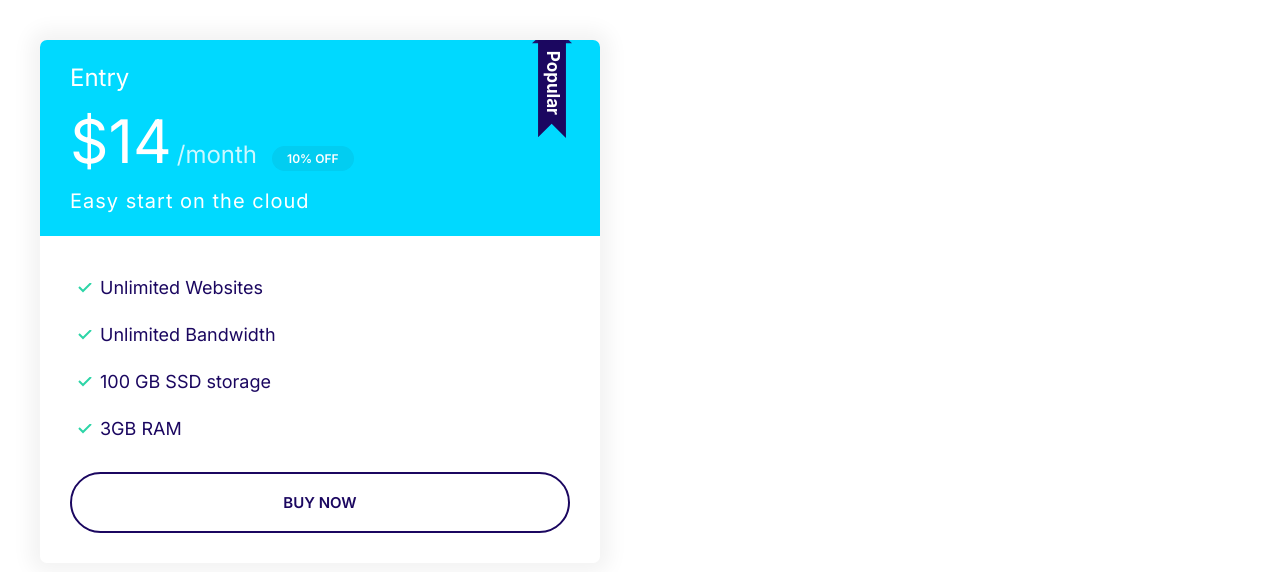
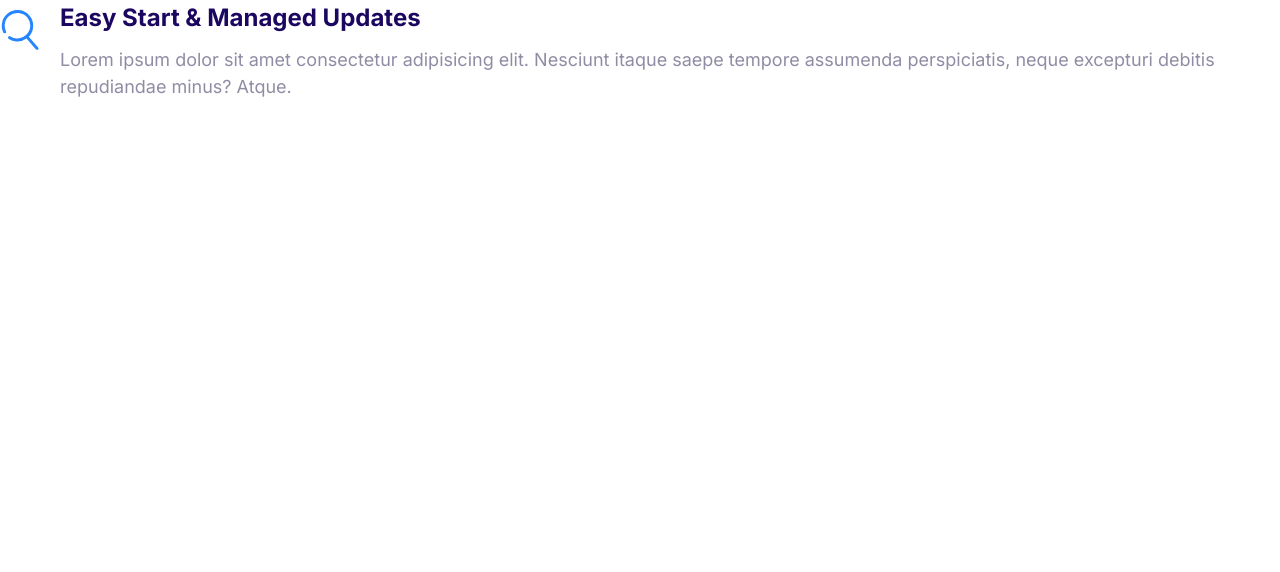
Before and after one commit to omarmonrealdev/htmlCssProject1, a plain HTML site: page index.html in a window 1280 px wide. Drawn offline with Linux system fonts and the light colour scheme.

Commit message:
Creation of media component

```diff
--- a/css/styles.css
+++ b/css/styles.css
@@ -359,3 +359,20 @@ a {
     }
 
 }
+
+/* Media */
+.media {
+    display: flex;
+}
+
+.media__title {
+    margin-top: 0;
+}
+
+.media__body {
+    margin: 0 2rem;
+}
+
+.media__image {
+    margin-top: 1rem;
+}
--- a/index.html
+++ b/index.html
@@ -15,27 +15,19 @@
     <link rel="stylesheet" href="css/styles.css" />
   </head>
   <body>
-    <!-- div con styles temporal para ir viendo la implementacion de nuestros planes -->
-    <div style="width: 50%; padding: 4rem">
-      <div class="plan plan--popular">
-        <div class="card card--secondary">
-          <header class="card__header">
-            <h3 class="plan__name">Entry</h3>
-            <span class="plan__price">$14</span>
-            <span class="plan__billing-cycle">/month</span>
-            <span class="badge badge--secondary badge--small">10% OFF</span>
-            <span class="plan__description">Easy start on the cloud</span>
-          </header>
-          <div class="card__body">
-            <ul class="list list--tick">
-              <li class="list__item">Unlimited Websites</li>
-              <li class="list__item">Unlimited Bandwidth</li>
-              <li class="list__item">100 GB SSD storage</li>
-              <li class="list__item">3GB RAM</li>
-            </ul>
-            <button class="btn btn--outline btn--block">Buy Now</button>
-          </div>
-        </div>
+    <div class="media">
+      <div class="media__image">
+        <svg class="icon icon--primary">
+          <use xlink:href="images/sprite.svg#search"></use>
+        </svg>
+      </div>
+      <div class="media__body">
+        <h3 class="media__title">Easy Start & Managed Updates</h3>
+        <p>
+          Lorem ipsum dolor sit amet consectetur adipisicing elit. Nesciunt
+          itaque saepe tempore assumenda perspiciatis, neque excepturi debitis
+          repudiandae minus? Atque.
+        </p>
       </div>
     </div>
   </body>
```
Also changed, not shown: components/media.html (added, +15 -0 lines), components/plans.html (+1 -1 lines).
